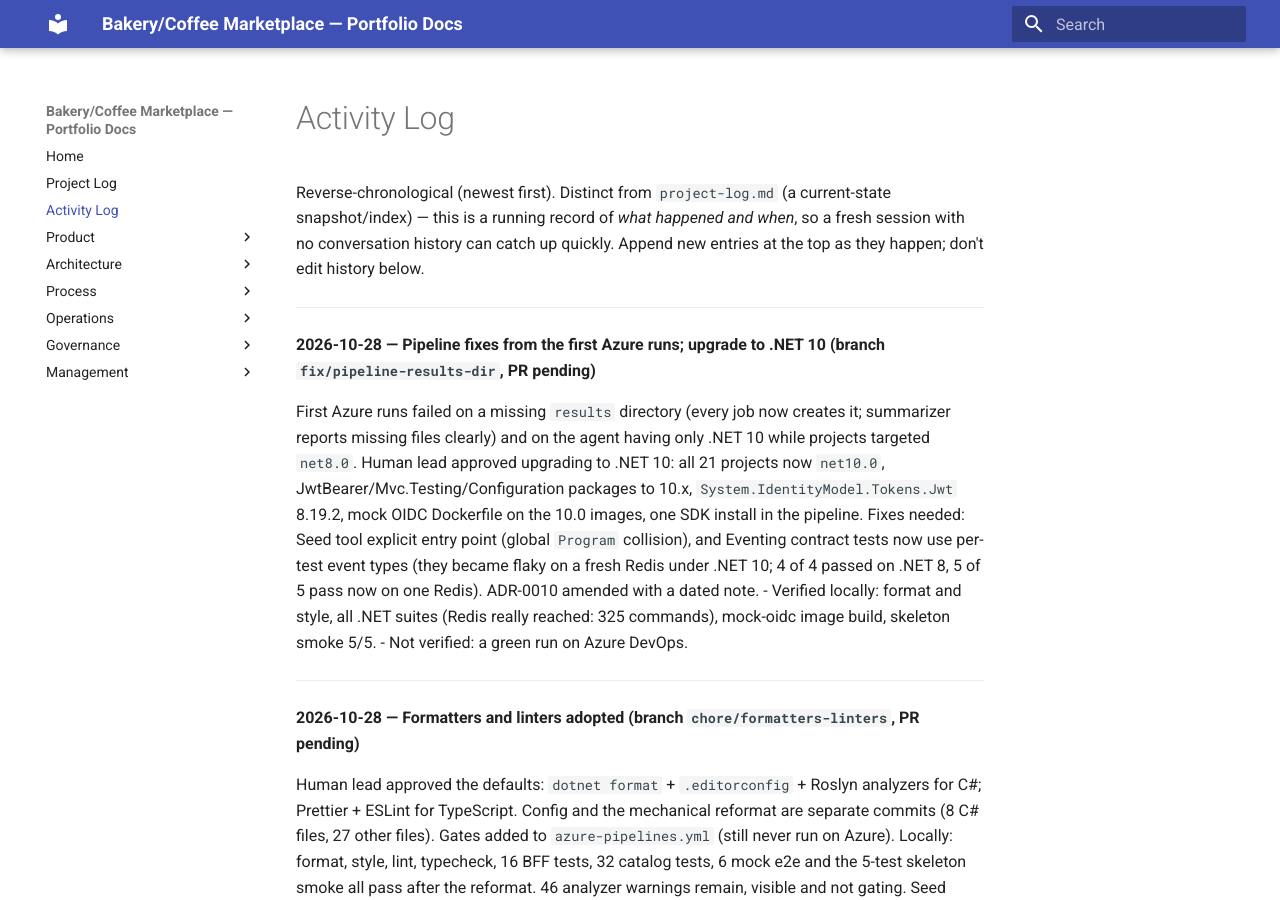
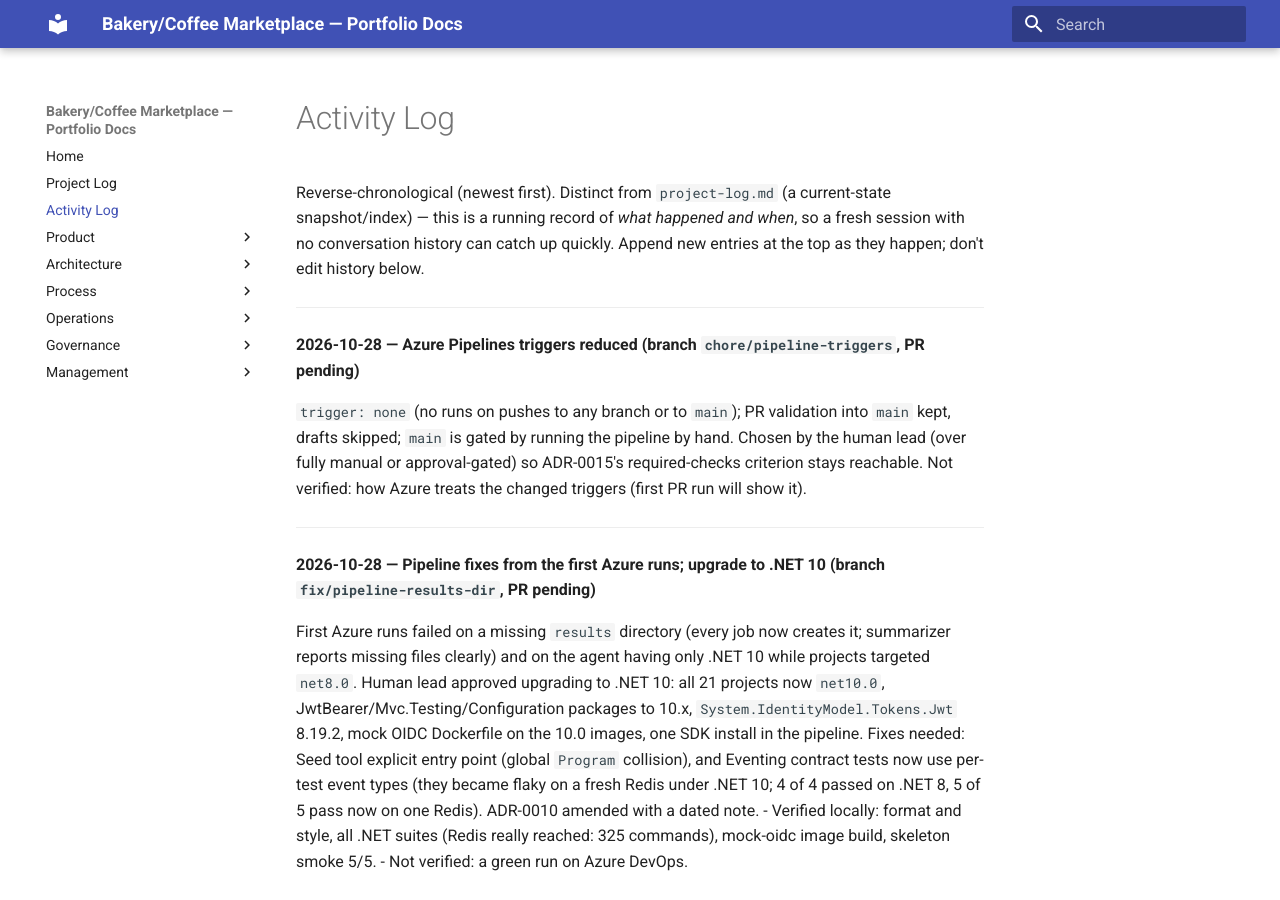
Before and after one commit to benjamin-hedrick/bakery-marketplace, an MkDocs documentation site: the page built from docs/ACTIVITY-LOG.md, in a window 1280 px wide and 900 px high. Built offline with MkDocs 1.6.1 and Material for MkDocs 9.7.7, drawn with Linux system fonts in a browser that asks for light colours.

Commit message:
Pipeline: no runs on pushes; PR checks into main plus manual runs
Co-Authored-By: Claude Sonnet 5.5 <noreply@anthropic.com>

```diff
--- a/docs/ACTIVITY-LOG.md
+++ b/docs/ACTIVITY-LOG.md
@@ -1,6 +1,12 @@
 # Activity Log
 
 Reverse-chronological (newest first). Distinct from `project-log.md` (a current-state snapshot/index) — this is a running record of *what happened and when*, so a fresh session with no conversation history can catch up quickly. Append new entries at the top as they happen; don't edit history below.
+
+---
+
+**2026-10-28 — Azure Pipelines triggers reduced (branch `chore/pipeline-triggers`, PR pending)**
+
+`trigger: none` (no runs on pushes to any branch or to `main`); PR validation into `main` kept, drafts skipped; `main` is gated by running the pipeline by hand. Chosen by the human lead (over fully manual or approval-gated) so ADR-0015's required-checks criterion stays reachable. Not verified: how Azure treats the changed triggers (first PR run will show it).
 
 ---
 
```
Also changed, not shown: azure-pipelines.yml (+9 -5 lines), docs/process/quality-gates.md (+4 -0 lines).
